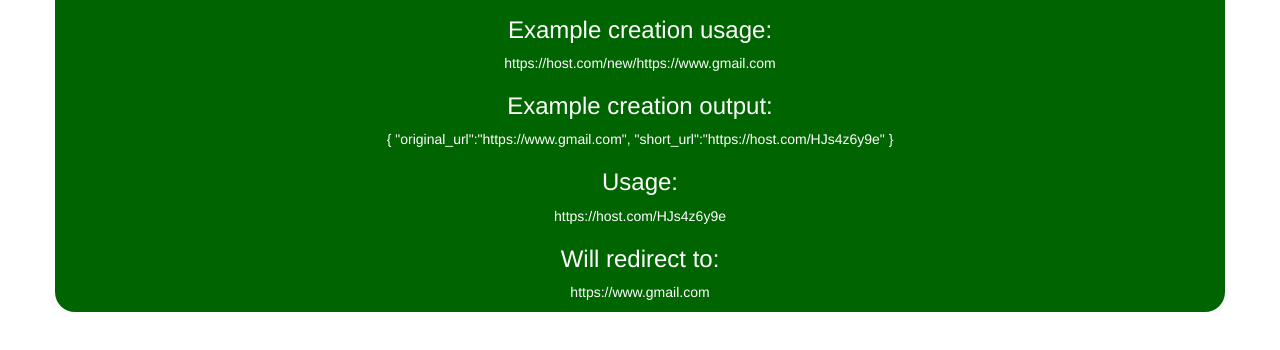
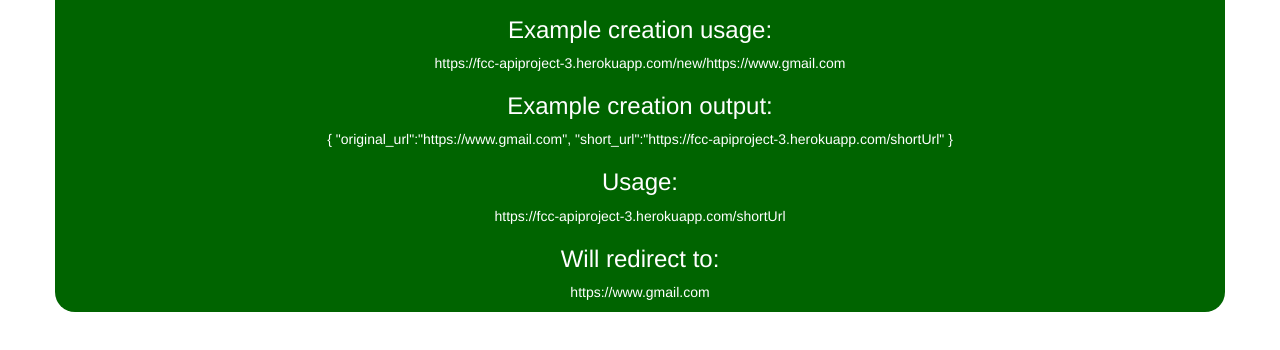
Before and after one commit to Bevets87/URL-Shortener-Microservice, a website: page client/index.html in a window 1280 px wide. Shown: the part 206-556 px from the top of the page. Drawn offline with nearby package versions, Linux system fonts and the light colour scheme.

Commit message:
changed index.html

```diff
--- a/client/index.html
+++ b/client/index.html
@@ -18,11 +18,11 @@
          <li>When I visit that shortened URL, it will redirect me to my original link.</li>
     </ol>
     <h3>Example creation usage:</h3>
-    <p>https://host.com/new/https://www.gmail.com</p>
+    <p>https://fcc-apiproject-3.herokuapp.com/new/https://www.gmail.com</p>
     <h3>Example creation output:</h3>
-    <p>{ "original_url":"https://www.gmail.com", "short_url":"https://host.com/HJs4z6y9e" }</p>
+    <p>{ "original_url":"https://www.gmail.com", "short_url":"https://fcc-apiproject-3.herokuapp.com/shortUrl" }</p>
     <h3>Usage:</h3>
-    <p>https://host.com/HJs4z6y9e</p>
+    <p>https://fcc-apiproject-3.herokuapp.com/shortUrl</p>
     <h3>Will redirect to:</h3>
     <p>https://www.gmail.com</p>
 </body>
```
